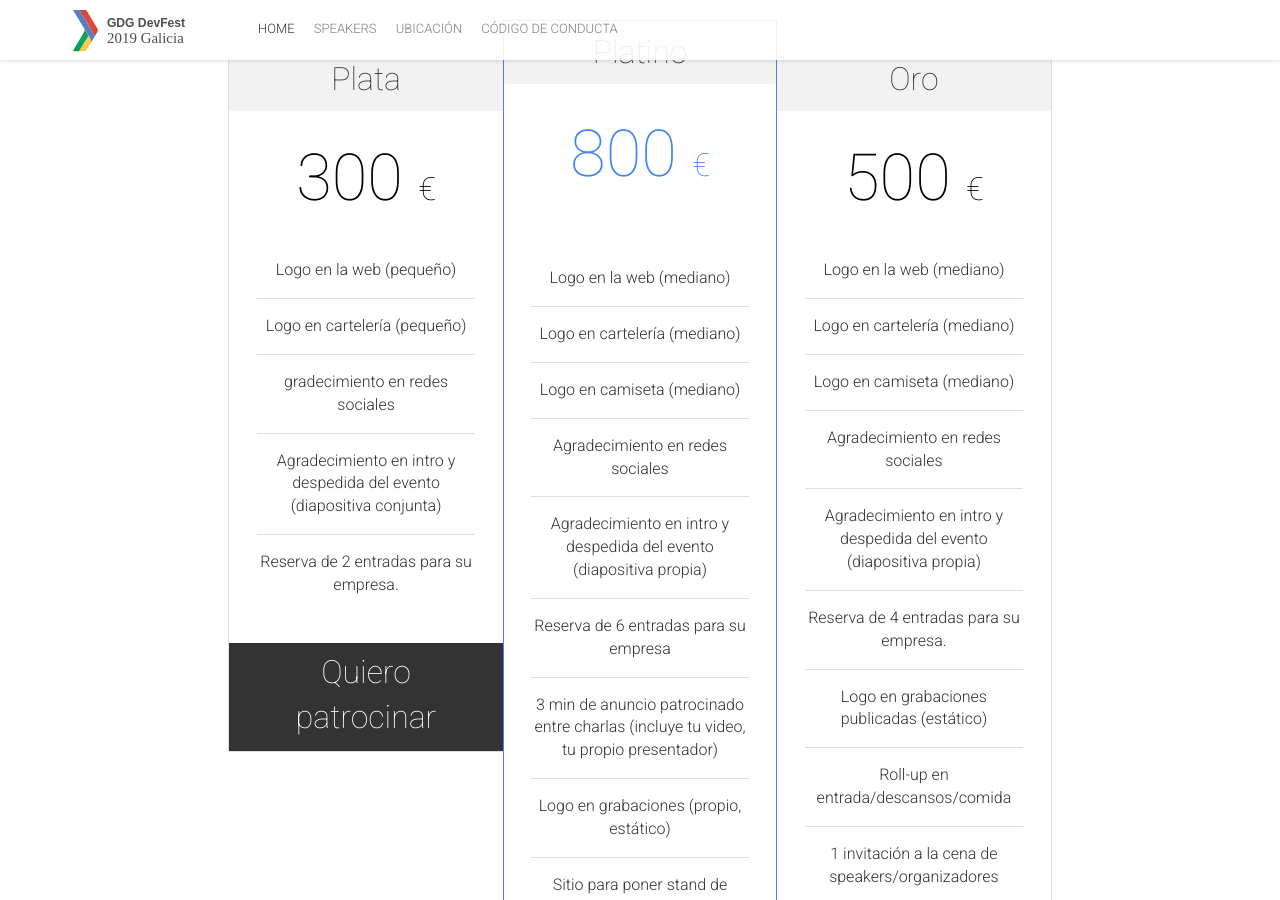
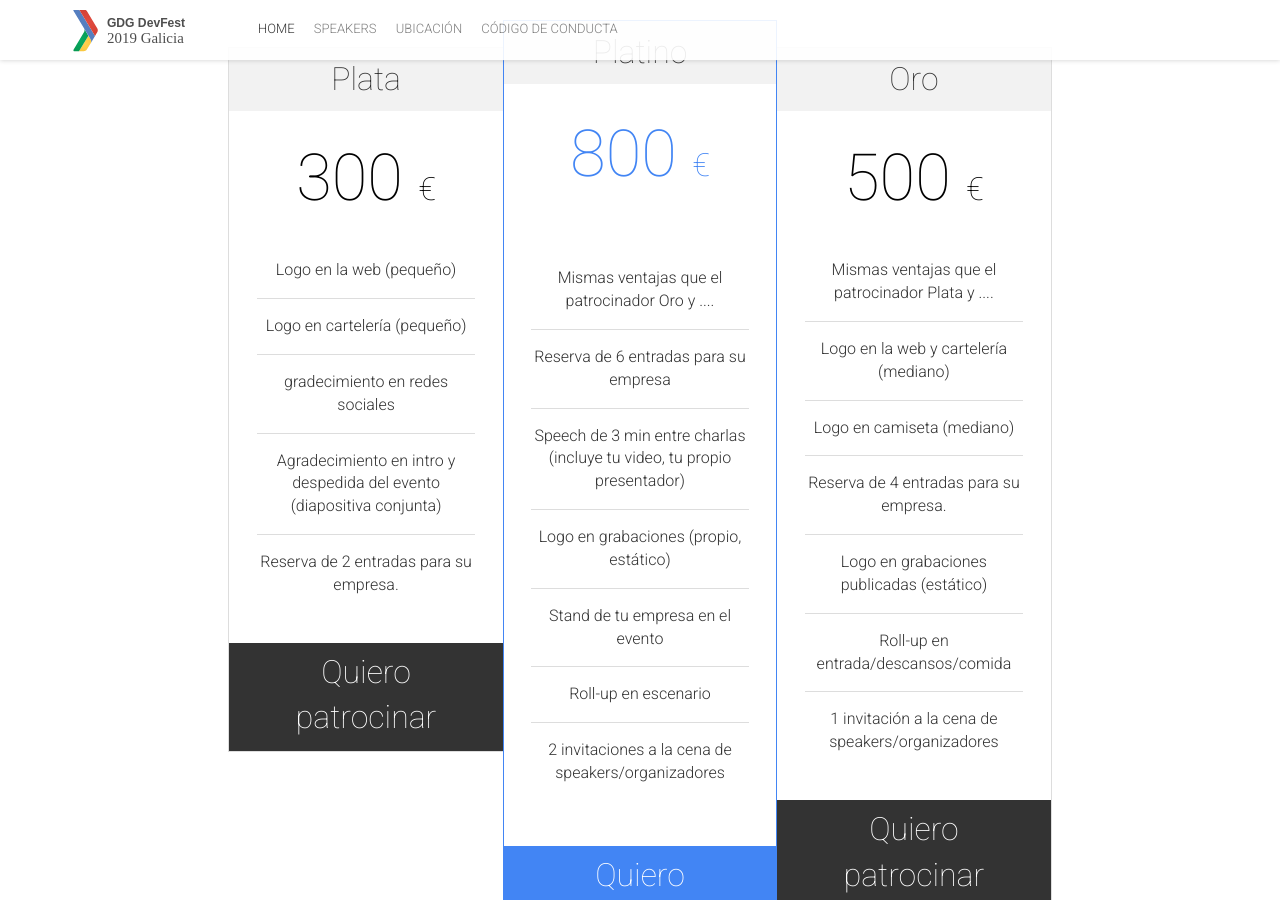
Before and after one commit to gdg-galicia/devfest.gdggalicia.com, a Jekyll site: the page built from index.html, in a window 1280 px wide and 900 px high, scrolled down 4847 px. Built offline with Jekyll 4.4.1, drawn with Linux system fonts in a browser that asks for light colours; nearby versions of some CDN libraries; comment, search, counter and statistics services are not loaded; some of the changed text lies outside the part shown.

Commit message:
Update sponsors perks

```diff
--- a/_config.yml
+++ b/_config.yml
@@ -160,7 +160,7 @@ ticketsOffers:
   featured: true
   buyButtonLink: "https://gdgvigo.typeform.com/to/Tx9PPS"
   buyButtonText: "Quiero patrocinar"
-  ticketContentList: ["Logo en la web (mediano)", "Logo en cartelería (mediano)", "Logo en camiseta (mediano)", "Agradecimiento en redes sociales", "Agradecimiento en intro y despedida del evento (diapositiva propia)","Reserva de 6 entradas para su empresa", "3 min de anuncio patrocinado entre charlas (incluye tu video, tu propio presentador)", "Logo en grabaciones (propio, estático)", "Sitio para poner stand de captación", "Roll-up en entrada/coffee break/lunch", "Roll-up en escenario", "2 invitaciones a la cena de speakers/organizadores"]
+  ticketContentList: ["Mismas ventajas que el patrocinador Oro y ....","Reserva de 6 entradas para su empresa", "Speech de 3 min entre charlas (incluye tu video, tu propio presentador)", "Logo en grabaciones (propio, estático)", "Stand de tu empresa en el evento", "Roll-up en escenario", "2 invitaciones a la cena de speakers/organizadores"]
   validFrom: "2018-10-25T10:00"
   validThrough: "2018-11-16T23:59"
  -
@@ -170,7 +170,7 @@ ticketsOffers:
   ticketsNumber: "500"
   buyButtonLink: "https://gdgvigo.typeform.com/to/Tx9PPS"
   buyButtonText: "Quiero patrocinar"
-  ticketContentList: ["Logo en la web (mediano)", "Logo en cartelería (mediano)", "Logo en camiseta (mediano)", "Agradecimiento en redes sociales", "Agradecimiento en intro y despedida del evento (diapositiva propia)", "Reserva de 4 entradas para su empresa.", "Logo en grabaciones publicadas (estático)", "Roll-up en entrada/descansos/comida", "1 invitación a la cena de speakers/organizadores"]
+  ticketContentList: ["Mismas ventajas que el patrocinador Plata y ....", "Logo en la web y cartelería (mediano)", "Logo en camiseta (mediano)", "Reserva de 4 entradas para su empresa.", "Logo en grabaciones publicadas (estático)", "Roll-up en entrada/descansos/comida", "1 invitación a la cena de speakers/organizadores"]
   validFrom: "2018-10-25T10:00"
   validThrough: "2018-11-16T23:59"
 
```
